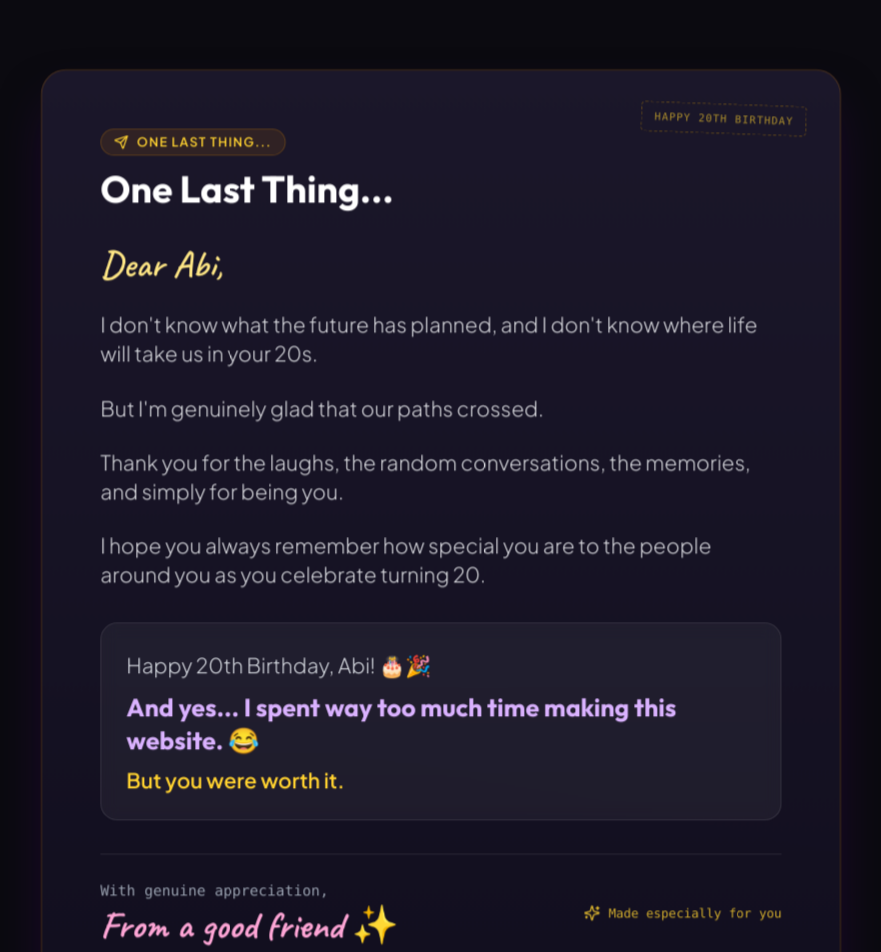
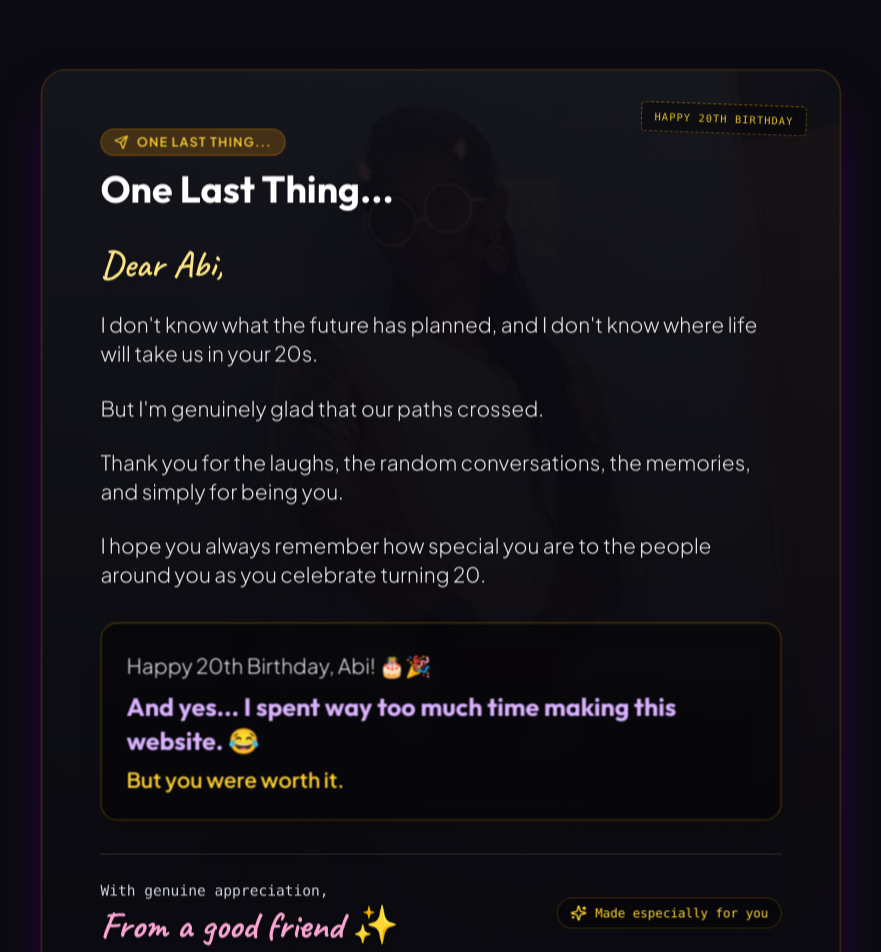
Before and after one commit to Ashoksundar18/abi-birthday, a React (Vite) app: page / in a window 1280 px wide. Shown: the part 5520-6472 px from the top of the page, without its empty margins (199-1080 px from the left). Built offline with nearby package versions, Linux system fonts and the light colour scheme; a web font is replaced by a local one.

Commit message:
Set attached saree photo as background of One Last Thing personal letter card

```diff
--- a/src/components/PersonalLetter.jsx
+++ b/src/components/PersonalLetter.jsx
@@ -16,29 +16,42 @@ export default function PersonalLetter() {
             whileInView={{ opacity: 1, scale: 1, y: 0 }}
             viewport={{ once: true, margin: "-80px" }}
             transition={{ duration: 0.8 }}
-            className="relative bg-gradient-to-b from-[#1b172a] to-[#120f1f] rounded-3xl p-8 sm:p-14 border border-amber-500/20 shadow-2xl shadow-purple-950/50 overflow-hidden"
+            className="relative rounded-3xl p-8 sm:p-14 border border-amber-500/30 shadow-2xl shadow-purple-950/80 overflow-hidden min-h-[500px]"
           >
+            {/* PHOTO USED DIRECTLY AS CARD BACKGROUND */}
+            <div className="absolute inset-0 z-0 pointer-events-none">
+              <img
+                src="/images/personal_letter_bg.jpg"
+                alt="Abi White Saree Background Photo"
+                className="w-full h-full object-cover object-center opacity-30 scale-105 transition-transform duration-700 pointer-events-none select-none"
+              />
+              {/* Soft Gradient Overlay for crisp text readability */}
+              <div className="absolute inset-0 bg-gradient-to-t from-[#0b0a10] via-[#0b0a10]/85 to-[#0b0a10]/65" />
+            </div>
+
             {/* Top Decorative Postmark / Stamp Badge */}
-            <div className="absolute top-6 right-6 sm:top-8 sm:right-8 flex items-center gap-3 pointer-events-none opacity-80">
-              <div className="border border-dashed border-amber-400/40 px-3 py-1.5 rounded text-[10px] font-mono tracking-widest text-amber-300/80 uppercase rotate-2">
+            <div className="absolute top-6 right-6 sm:top-8 sm:right-8 flex items-center gap-3 pointer-events-none opacity-90 z-10">
+              <div className="border border-dashed border-amber-400/50 px-3 py-1.5 rounded text-[10px] font-mono tracking-widest text-amber-300 uppercase rotate-2 bg-black/40 backdrop-blur-md">
                 {letter.stampText}
               </div>
             </div>
 
+            {/* CARD FOREGROUND CONTENT */}
+            <div className="relative z-10">
               {/* Section Heading */}
               <div className="mb-8">
-              <div className="inline-flex items-center gap-2 px-3 py-1 rounded-full bg-amber-500/10 border border-amber-500/20 text-amber-300 text-xs font-semibold uppercase tracking-widest mb-3">
+                <div className="inline-flex items-center gap-2 px-3 py-1 rounded-full bg-amber-500/20 border border-amber-500/30 text-amber-300 text-xs font-semibold uppercase tracking-widest mb-3 backdrop-blur-md">
                   <Send className="w-3.5 h-3.5" />
                   <span>{letter.heading}</span>
                 </div>
-              <h2 className="font-heading text-3xl sm:text-4xl font-bold text-white">
+                <h2 className="font-heading text-3xl sm:text-4xl font-bold text-white drop-shadow-md">
                   {letter.heading}
                 </h2>
               </div>
 
               {/* Letter Body Container */}
-            <div className="space-y-6 text-gray-200 text-lg sm:text-xl font-light leading-relaxed">
-              <p className="font-handwriting text-3xl sm:text-4xl text-amber-200 font-semibold mb-6">
+              <div className="space-y-6 text-gray-100 text-lg sm:text-xl font-light leading-relaxed">
+                <p className="font-handwriting text-3xl sm:text-4xl text-amber-200 font-semibold mb-6 drop-shadow-md">
                   {letter.salutation}
                 </p>
 
@@ -49,22 +62,22 @@ export default function PersonalLetter() {
                     whileInView={{ opacity: 1, y: 0 }}
                     viewport={{ once: true }}
                     transition={{ duration: 0.6, delay: idx * 0.15 }}
-                  className="text-gray-200/90 text-lg sm:text-xl"
+                    className="text-gray-100/95 text-lg sm:text-xl drop-shadow"
                   >
                     {para}
                   </motion.p>
                 ))}
 
                 {/* Funny Postscript Highlight Box */}
-              <div className="my-8 p-6 rounded-2xl bg-white/5 border border-white/10 backdrop-blur-sm space-y-2">
+                <div className="my-8 p-6 rounded-2xl bg-black/40 border border-amber-400/30 backdrop-blur-md space-y-2 shadow-xl">
                   {letter.funnyPostscript.map((line, fIdx) => (
                     <p
                       key={fIdx}
                       className={fIdx === 1
-                      ? "text-xl sm:text-2xl font-bold text-purple-300 font-heading"
+                        ? "text-xl sm:text-2xl font-bold text-purple-300 font-heading drop-shadow-sm"
                         : fIdx === 2
-                      ? "text-lg sm:text-xl font-semibold text-amber-300"
-                      : "text-gray-300"
+                        ? "text-lg sm:text-xl font-semibold text-amber-300 drop-shadow-sm"
+                        : "text-gray-200 drop-shadow-sm"
                       }
                     >
                       {line}
@@ -72,19 +85,20 @@ export default function PersonalLetter() {
                   ))}
                 </div>
 
-              <div className="pt-6 border-t border-white/10 flex flex-col sm:flex-row items-start sm:items-center justify-between gap-4">
+                <div className="pt-6 border-t border-white/15 flex flex-col sm:flex-row items-start sm:items-center justify-between gap-4">
                   <div>
-                  <p className="text-sm text-gray-400 font-mono">
+                    <p className="text-sm text-gray-300 font-mono">
                       {letter.signOff}
                     </p>
-                  <p className="font-handwriting text-3xl sm:text-4xl text-pink-300 font-bold mt-1">
+                    <p className="font-handwriting text-3xl sm:text-4xl text-pink-300 font-bold mt-1 drop-shadow">
                       From a good friend ✨
                     </p>
                   </div>
 
-                <div className="flex items-center gap-2 text-amber-300/80 text-xs font-mono">
-                  <Sparkles className="w-4 h-4" />
+                  <div className="flex items-center gap-2 text-amber-300 text-xs font-mono bg-black/30 px-3 py-1.5 rounded-full border border-amber-400/20 backdrop-blur-sm">
+                    <Sparkles className="w-4 h-4 text-amber-300" />
                     <span>Made especially for you</span>
+                  </div>
                 </div>
               </div>
             </div>
```
Also changed, not shown: public/images/personal_letter_bg.jpg (added). Lines whose indentation alone changed are shown as unchanged.
